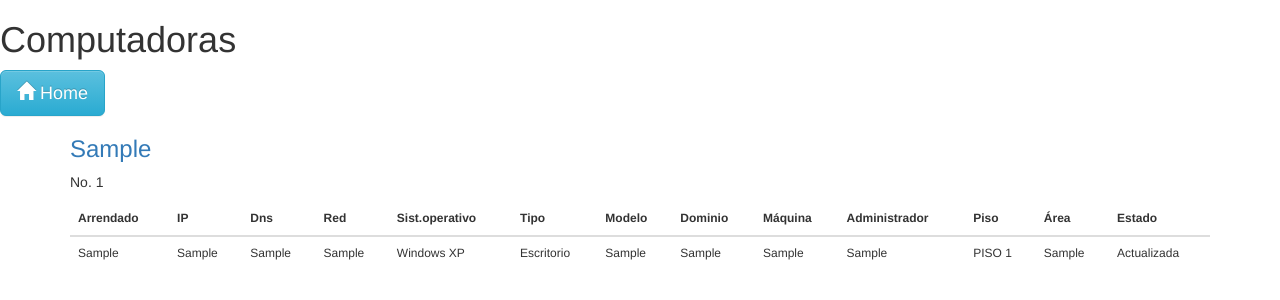
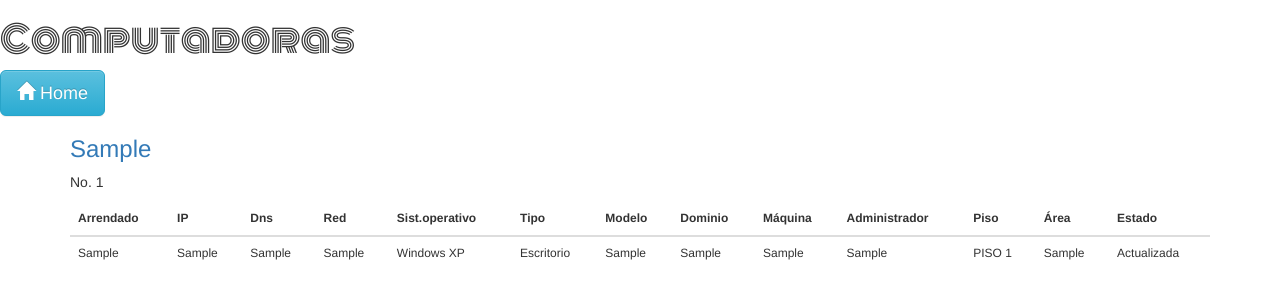
Before and after one commit to HiroNakamura/django-computers, a Django app: page /computadoras/ in a window 1280 px wide. Shown: the top 300 px of the page. Run offline with Django 3.2, Linux system fonts and the light colour scheme; tables that the repository leaves empty hold one stand-in row (values such as "Sample post"); some libraries are stand-ins or nearby versions.

Commit message:
Casmbios en html y css

```diff
--- a/computadoras/static/css/estilos.css
+++ b/computadoras/static/css/estilos.css
@@ -13,6 +13,11 @@ h1 {
 h1, h2, h3, h4 {
     font-family: 'Lobster';
 }
+
+h3.cabeza{
+    font-family: 'Luckiest Guy';
+}
+
 
 div{
     background-color: #E6E6E6;
--- a/computadoras/templates/computadoras/comp_list.html
+++ b/computadoras/templates/computadoras/comp_list.html
@@ -5,17 +5,19 @@
             <link rel="stylesheet" href="//maxcdn.bootstrapcdn.com/bootstrap/3.2.0/css/bootstrap.min.css">
             <link rel="stylesheet" href="//maxcdn.bootstrapcdn.com/bootstrap/3.2.0/css/bootstrap-theme.min.css">
             <link href='//fonts.googleapis.com/css?family=Lobster&subset=latin,latin-ext' rel='stylesheet' type='text/css'>
+            <link href='//fonts.googleapis.com/css?family=Luckiest Guy&subset=latin,latin-ext' rel='stylesheet' type='text/css'>
+            <link href='//fonts.googleapis.com/css?family=Monoton&subset=latin,latin-ext' rel='stylesheet' type='text/css'>
             <link rel="stylesheet" href="{% static 'css/estilos.css' %}">
         </head>
 <body>
-    <h1>Computadoras</h1>
+    <h1 style="font-family: Monoton;">Computadoras</h1>
     <div id="cabeza">
         <a href="/"  class="btn btn-info btn-lg">
             <span class="glyphicon glyphicon-home"></span> Home
           </a></div>
     {% for comp in comps %}
         <div class="content container">
-            <h3><a href="#">{{ comp.bien }}</a></h3>
+            <h3 class='cabeza'><a href="#">{{ comp.bien }}</a></h3>
             <p><span>No. </span> {{ comp.asignar }} </p>
             <div class="table-responsive">
                     <table class="table" style="font-size: 12px;">
--- a/computadoras/templates/computadoras/dept_list.html
+++ b/computadoras/templates/computadoras/dept_list.html
@@ -6,16 +6,18 @@
             <link rel="stylesheet" href="//maxcdn.bootstrapcdn.com/bootstrap/3.2.0/css/bootstrap.min.css">
             <link rel="stylesheet" href="//maxcdn.bootstrapcdn.com/bootstrap/3.2.0/css/bootstrap-theme.min.css">
             <link href='//fonts.googleapis.com/css?family=Lobster&subset=latin,latin-ext' rel='stylesheet' type='text/css'>
+            <link href='//fonts.googleapis.com/css?family=Luckiest Guy&subset=latin,latin-ext' rel='stylesheet' type='text/css'>
+            <link href='//fonts.googleapis.com/css?family=Monoton&subset=latin,latin-ext' rel='stylesheet' type='text/css'>
             <link rel="stylesheet" href="{% static 'css/estilos.css' %}">
         </head>
 <body>
-    <h1>Departamentos</h1>
+    <h1 style="font-family: Monoton;">Departamentos</h1>
 <div id="cabeza"><a href="/"  class="btn btn-info btn-lg">
         <span class="glyphicon glyphicon-home"></span> Home
       </a></div>
     {% for depto in deptos %}
         <div class="content container">
-            <h3><a href="#">{{ depto.area }}</a></h3>
+            <h3 class='cabeza'><a href="#">{{ depto.area }}</a></h3>
             <p>{{ depto.responsable|linebreaksbr }}</p>
         </div>
     {% endfor %}
--- a/computadoras/templates/computadoras/home.html
+++ b/computadoras/templates/computadoras/home.html
@@ -5,10 +5,11 @@
             <link rel="stylesheet" href="//maxcdn.bootstrapcdn.com/bootstrap/3.2.0/css/bootstrap.min.css">
             <link rel="stylesheet" href="//maxcdn.bootstrapcdn.com/bootstrap/3.2.0/css/bootstrap-theme.min.css">
             <link href='//fonts.googleapis.com/css?family=Lobster&subset=latin,latin-ext' rel='stylesheet' type='text/css'>
+            <link href='//fonts.googleapis.com/css?family=Monoton&subset=latin,latin-ext' rel='stylesheet' type='text/css'>
             <link rel="stylesheet" href="{% static 'css/estilos.css' %}">
         </head>
 <body>
-    <h1 align="center">Sistema de administración</h1>
+    <h1 align="center" style="font-family: Monoton;">Sistema de administración</h1>
     <div id="titulo">
 
                 <a href="{% url 'dept_list' %}" class="btn btn-info btn-lg">
```
